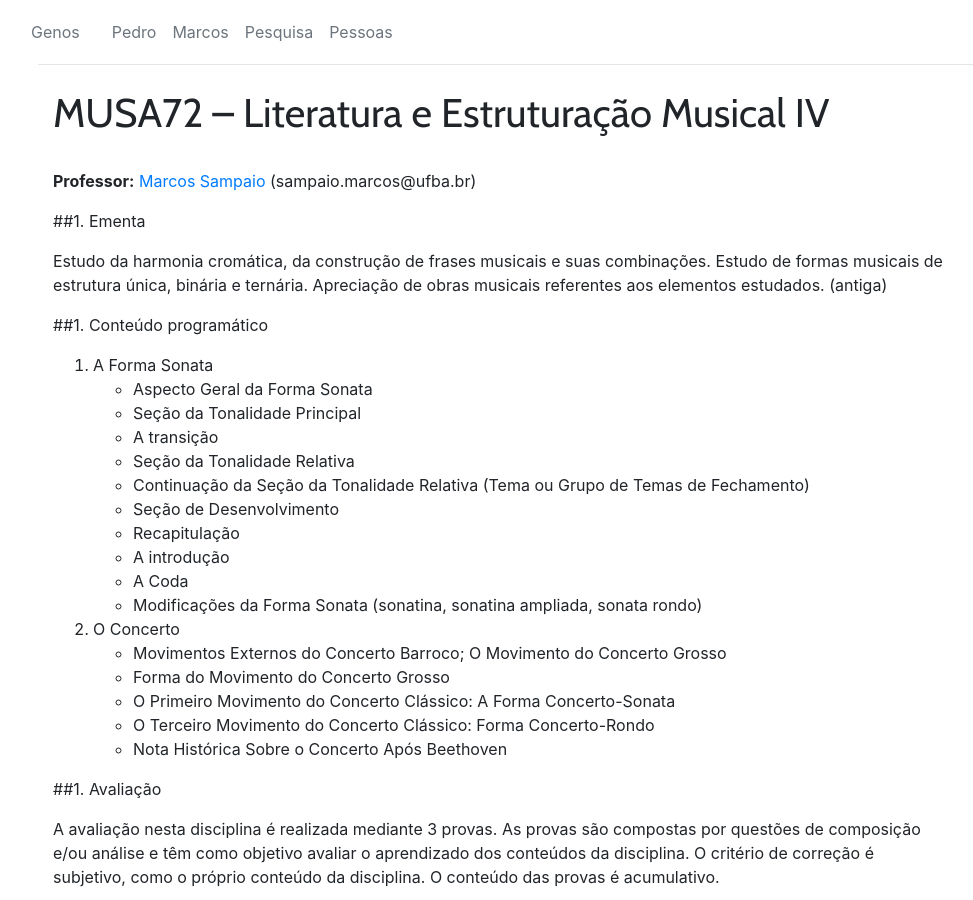
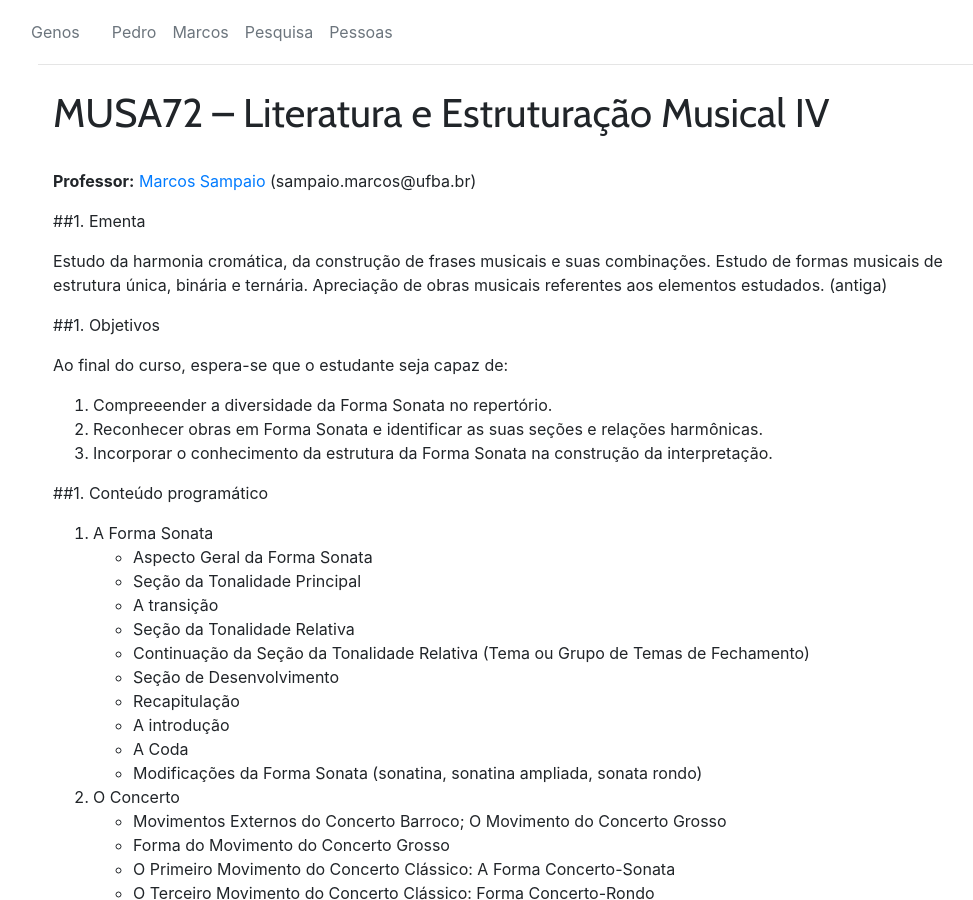
Before and after one commit to kroger/genosmus, a Jekyll site: the page built from _marcos/musa72.md, in a window 1280 px wide and 900 px high. Shown: the whole window, without its empty margins (47-1020 px from the left). Built offline with Jekyll 4.4.1, drawn with Linux system fonts in a browser that asks for light colours; nearby versions of some CDN libraries; the table of contents is made by our own code.

```diff
--- a/_marcos/musa72.md
+++ b/_marcos/musa72.md
@@ -14,30 +14,40 @@ estudados. (antiga)
 
 <!--FIXME: adicionar objetivos-->
 
+##1. Objetivos
+
+Ao final do curso, espera-se que o estudante seja capaz de:
+
+1. Compreeender a diversidade da Forma Sonata no repertório.
+1. Reconhecer obras em Forma Sonata e identificar as suas seções e
+   relações harmônicas.
+1. Incorporar o conhecimento da estrutura da Forma Sonata na construção
+   da interpretação.
+
 ##1. Conteúdo programático
 
-  1. A Forma Sonata
-      * Aspecto Geral da Forma Sonata
-      * Seção da Tonalidade Principal
-      * A transição
-      * Seção da Tonalidade Relativa
-      * Continuação da Seção da Tonalidade Relativa (Tema ou Grupo de
-        Temas de Fechamento)
-      * Seção de Desenvolvimento
-      * Recapitulação
-      * A introdução
-      * A Coda
-      * Modificações da Forma Sonata (sonatina, sonatina ampliada,
-        sonata rondo)
-  2. O Concerto
-      * Movimentos Externos do Concerto Barroco; O Movimento do
-        Concerto Grosso
-      * Forma do Movimento do Concerto Grosso
-      * O Primeiro Movimento do Concerto Clássico: A Forma
-        Concerto-Sonata
-      * O Terceiro Movimento do Concerto Clássico: Forma
-        Concerto-Rondo
-      * Nota Histórica Sobre o Concerto Após Beethoven
+1. A Forma Sonata
+   - Aspecto Geral da Forma Sonata
+   - Seção da Tonalidade Principal
+   - A transição
+   - Seção da Tonalidade Relativa
+   - Continuação da Seção da Tonalidade Relativa (Tema ou Grupo de
+    Temas de Fechamento)
+   - Seção de Desenvolvimento
+   - Recapitulação
+   - A introdução
+   - A Coda
+   - Modificações da Forma Sonata (sonatina, sonatina ampliada,
+    sonata rondo)
+2. O Concerto
+   - Movimentos Externos do Concerto Barroco; O Movimento do
+    Concerto Grosso
+   - Forma do Movimento do Concerto Grosso
+   - O Primeiro Movimento do Concerto Clássico: A Forma
+    Concerto-Sonata
+   - O Terceiro Movimento do Concerto Clássico: Forma
+    Concerto-Rondo
+   - Nota Histórica Sobre o Concerto Após Beethoven
 
 ##1. Avaliação
 
@@ -74,9 +84,9 @@ disciplina.
 Este cronograma é uma previsão e poderá ser alterado ao longo do
 semestre.
 
-<iframe
+<!-- <iframe
 src="https://docs.google.com/spreadsheets/d/e/2PACX-1vSFJd6AVK1yqXBc_VGyrFlWCH2W0INq1LZ6hc2asD-nWFc7vlaHWrP5nxSR0SDhVPfdwb6P5V0oF3kW/pubhtml?gid=2015781779&amp;single=true&amp;widget=true&amp;headers=false"
-width="100%" height="300"></iframe>
+width="100%" height="300"></iframe> -->
 
 
 ##1. Obras para análise
@@ -137,9 +147,9 @@ O material para análise está inteiramente disponível no site do IMSLP
 As notas dos alunos estão disponíveis no link abaixo e serão
 atualizadas durante o curso:
 
-<iframe
+<!-- <iframe
 src="https://docs.google.com/spreadsheets/d/e/2PACX-1vQs-fgYyBiRz2ZoTPhGevkW7WRFrIEfwZtdsJ55nDu_eqOHiGL8rCkYsMtuEqJKOKaTHcyQ0bSiVXoN/pubhtml?gid=1273769576&amp;single=true&amp;widget=true&amp;headers=false"
-width="100%" height="300"></iframe>
+width="100%" height="300"></iframe> -->
 
 ###1. Distribuição de notas
 
@@ -147,9 +157,9 @@ O gráfico abaixo apresenta a distribuição da média final da turma. O
 eixo X contém faixas de notas (entre 0 e 1, 1 e 2, etc.) e o eixo Y
 contém o número de alunos com média final dentro das faixas.
 
-<iframe seamless frameborder="0" scrolling="no"
+<!-- <iframe seamless frameborder="0" scrolling="no"
 src="https://docs.google.com/spreadsheets/d/e/2PACX-1vQs-fgYyBiRz2ZoTPhGevkW7WRFrIEfwZtdsJ55nDu_eqOHiGL8rCkYsMtuEqJKOKaTHcyQ0bSiVXoN/pubchart?oid=641992382&amp;format=interactive"
-width="100%" height="300"></iframe>
+width="100%" height="300"></iframe> -->
 
 ##1. Links
 
```
Also changed, not shown: _marcos/musa71.md (+8 -13 lines).
